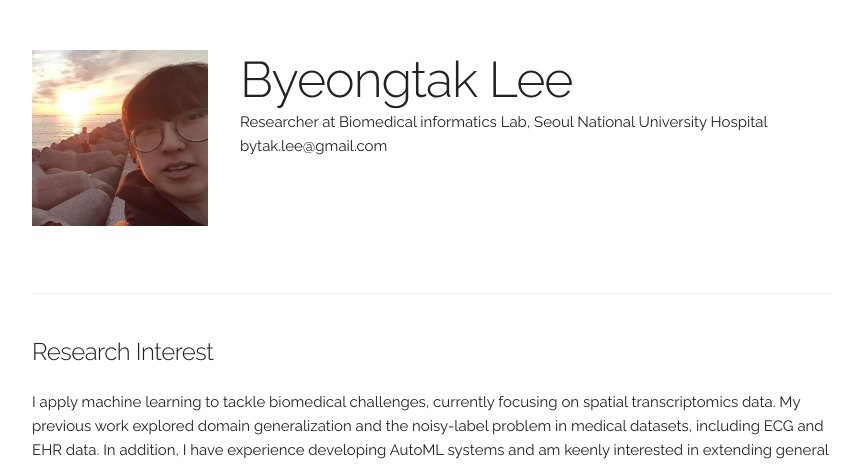
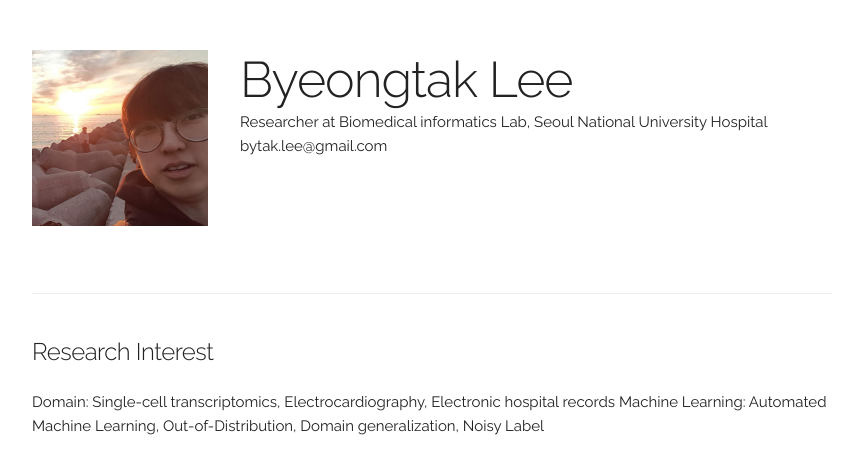
Before and after one commit to byeongtak/byeongtak.github.io, a Jekyll site: the page built from index.html, in a window 1280 px wide and 1400 px high. Shown: the top 466 px of the window, without its empty margins (208-1066 px from the left). Built offline with Jekyll 4.4.1, drawn with Linux system fonts in a browser that asks for light colours; some of the changed text lies outside the part shown.

Commit message:
Update index.html

```diff
--- a/index.html
+++ b/index.html
@@ -14,10 +14,8 @@ layout: default
 <!-- ========== About ========== -->
 <div class="docs-section" id="about">
   <h5>Research Interest</h5>
-
-	I apply machine learning to tackle biomedical challenges, currently focusing on spatial transcriptomics data.
-	My previous work explored domain generalization and the noisy-label problem in medical datasets, including ECG and EHR data.
-	In addition, I have experience developing AutoML systems and am keenly interested in extending general AutoML solutions to a variety of biomedical applications.
+	Domain: Single-cell transcriptomics, Electrocardiography, Electronic hospital records
+	Machine Learning: Automated Machine Learning, Out-of-Distribution, Domain generalization, Noisy Label
   <br>
 
 </div>
@@ -40,9 +38,8 @@ layout: default
         </div>
 </div> -->
 
-
-<!-- <!-- ========== PROJECTS ========== -->
-<div class="docs-section" id="projects">
+<!-- ========== PROJECTS ========== -->
+<!-- <div class="docs-section" id="projects">
   <h5>Projects</h5>
 
   <ul class="tab-nav">
@@ -88,9 +85,7 @@ layout: default
 <!-- ========== PUBLICATIONS ========== -->
 <div class="docs-section" id="publications">
   <h5>Publications</h5>
-	My research focuses on two areas:
-	<b>(1) developing and evaluating AI models for clinical practice</b> and
-	<b>(2) addressing domain generalization and noisy label problem in applying AI to medical data</b>.
+
 <!--   <br>
   <br>
 	(1) I have explored the effectiveness of AI models in clinical applications, including diagnosing heart failure and myocardial infarction using ECG, predicting sepsis using EHR, and estimating blood pressure through ECG and PPG.
@@ -231,7 +226,7 @@ layout: default
         <img src="assets/profile-pics/7HK-food_0B94BF3-F76F-482E-AB04-E72C1578E96B.jpg" alt="chaozhou">
     </div>
 
-    <p>
+<!--     <p>
 	I love traveling and experiencing diverse cultures.
 	My wife has been my travel companion since we first met in Singapore in 2014.
 	Together, we have explored numerous destinations.
@@ -242,6 +237,7 @@ layout: default
 	The rich flavors of banh mi from Vietnam are unforgettable, with each bite brining me back to those bustling streets.
 	And then there's ChaoZhou cuisine, a sensory delight I first experienced in my wife’s hometown of Hong Kong.
     </p>
+	 -->
 </div>
 
 <style>
```
